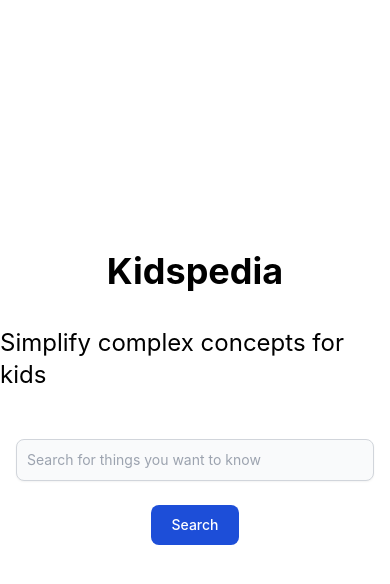
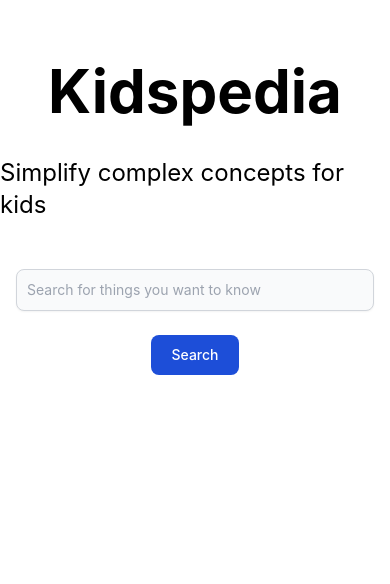
Before and after one commit to HSKPeter/KidsPedia, a React (Create React App) app: page / in a window 390 px wide. Shown: the top 584 px of the page. Built offline with nearby package versions, Linux system fonts and the light colour scheme.

Commit message:
Update stylings

```diff
--- a/src/App.js
+++ b/src/App.js
@@ -2,8 +2,8 @@ import './App.css';
 
 function App() {
   return (
-    <div className='flex flex-col items-center justify-center min-h-screen py-2'>
-      <div className='text-4xl md:text-6xl font-bold mb-6'>
+    <div className='flex flex-col items-center justify-center min-h-screen' style={{position: 'relative', bottom: '180px'}}>
+      <div className='text-6xl font-bold mb-6'>
         Kidspedia
       </div>
       <p className='mt-3 text-2xl'>Simplify complex concepts for kids</p>
```
